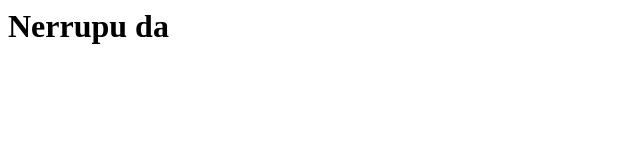
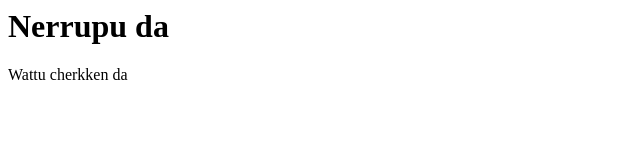
Before and after one commit to rajeev79/git-test, a plain HTML site: page index.html in a window 1280 px wide. Shown: the whole page, without its empty margins (0-640 px from the left). Drawn offline with Linux system fonts and the light colour scheme.

Commit message:
third commit

```diff
--- a/index.html
+++ b/index.html
@@ -1,6 +1,7 @@
 <head>
     <body>
         <h1> Nerrupu da</h1>
+        <p1> Wattu cherkken da </p>
     </body>
 
 </head>
```
